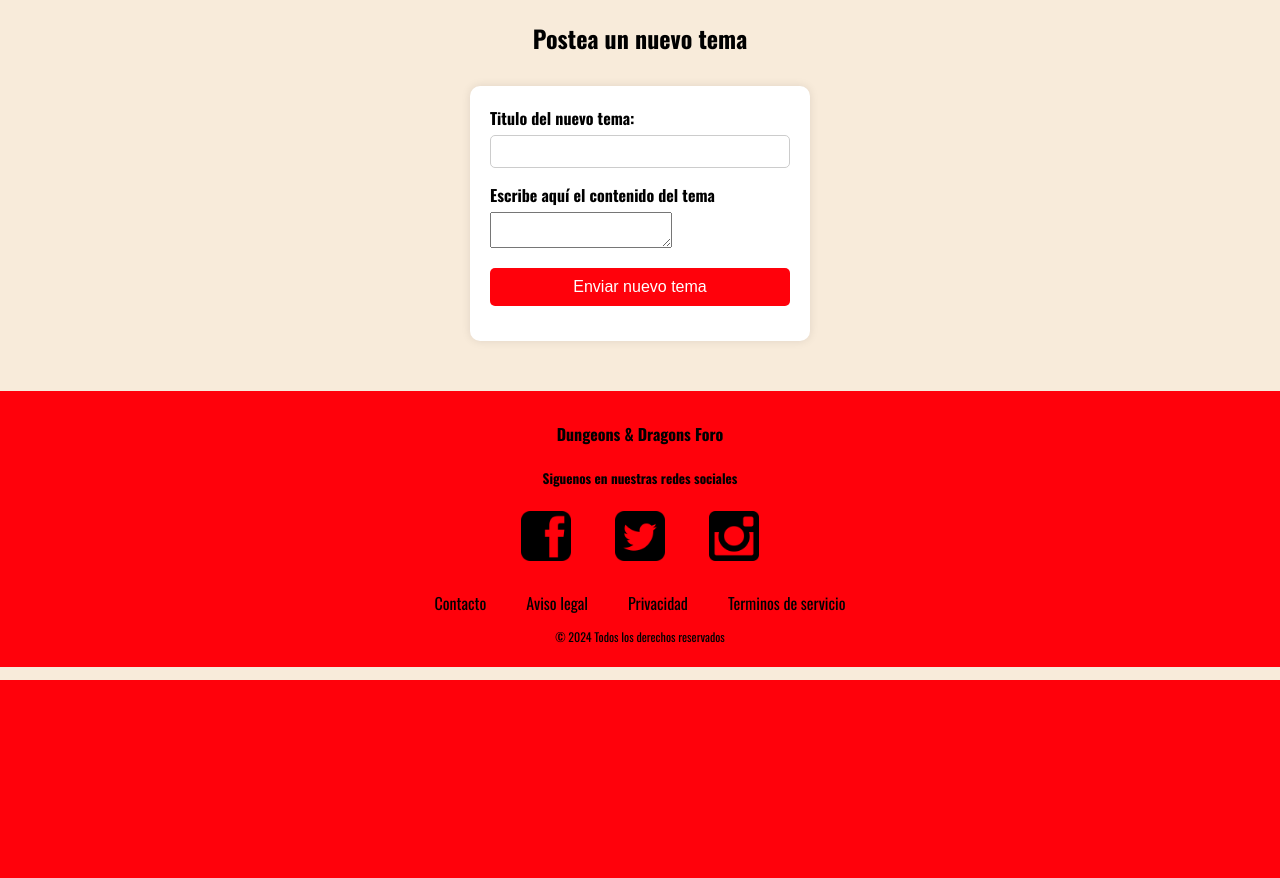
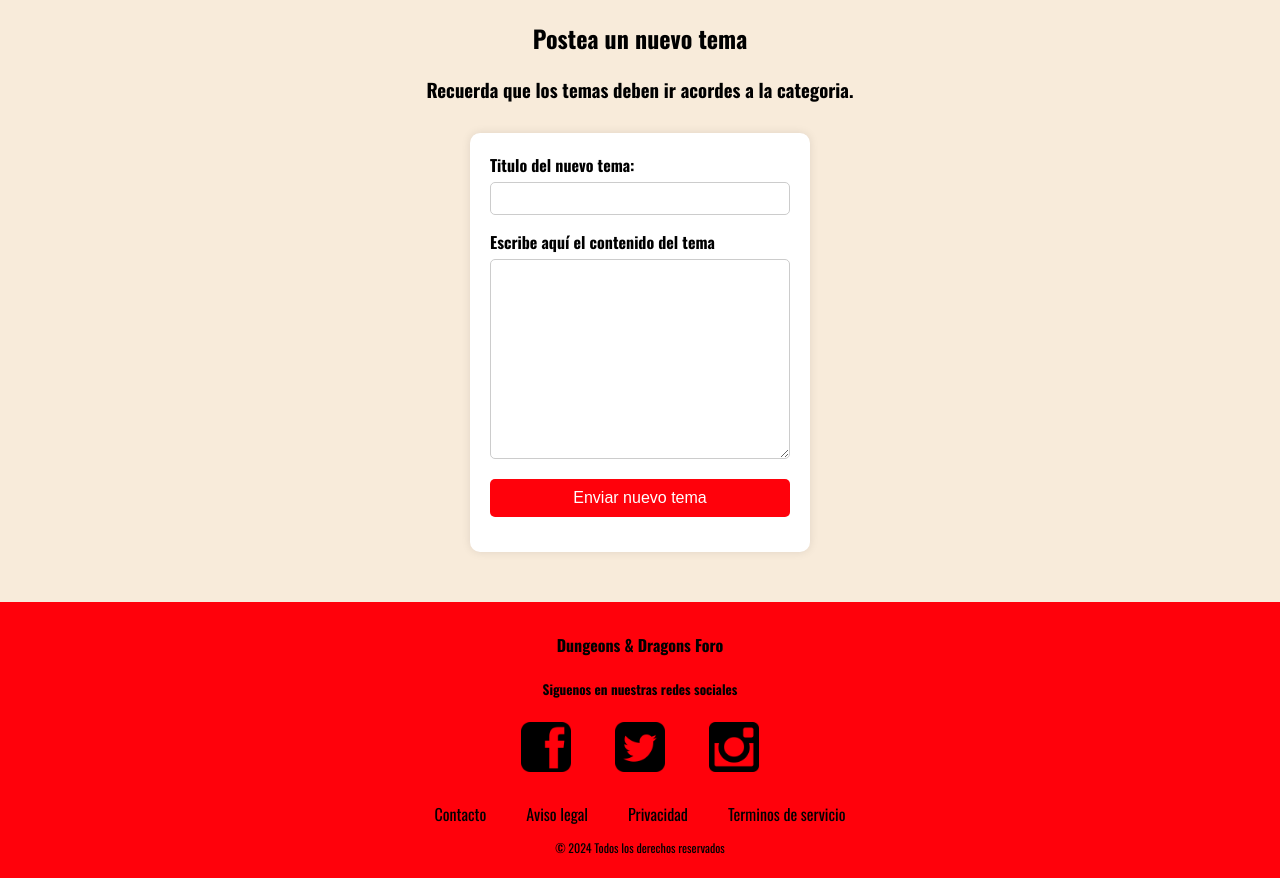
Before and after one commit to MapiTenas/ForoDnD-Php, a PHP site: page /View/crear_tema.php in a window 1280 px wide. Shown: the part 120-998 px from the top of the page. Before the commit the page ends 800 px from the top, so only its background shows below. Run offline with PHP 8.4, Linux system fonts and the light colour scheme; the visitor is signed in with stand-in values (Sample User, id 1).

Commit message:
Refactorización c

```diff
--- a/Controler/TemaController.php
+++ b/Controler/TemaController.php
@@ -1,4 +1,5 @@
 <?php
+include '../Resources/session_start.php';
 require_once '../Model/tema.php';
 
 class TemaController {
@@ -11,4 +12,24 @@ class TemaController {
     }
 
 }
+
+
+if ($_SERVER['REQUEST_METHOD'] === 'POST' && isset($_GET['action']) && $_GET['action'] === 'crear') {
+    $categoria_id = intval($_POST['categoria_id']);
+    $titulo = $_POST['titulo'];
+    $contenido = $_POST['contenido'];
+    $usuario_id = $_SESSION['user_id'];
+
+    $temaController = new TemaController();
+    $nuevo_tema_id = $temaController->crearTema($categoria_id, $titulo, $contenido, $usuario_id);
+
+    if ($nuevo_tema_id) {
+        header("Location: ../View/ver_temas.php?id=$categoria_id");
+        exit();
+    } else {
+        echo "<p>Hubo un error al crear el tema.</p>";
+    }
+
+
+}
 ?>
--- a/Resources/styles.css
+++ b/Resources/styles.css
@@ -236,7 +236,7 @@ button:hover {
     padding: 20px;
 }
 
-/* CSS para cada tarjeta de tema */
+
 .topic-card {
     background-color: white;
     border: 1px solid #ccc;
@@ -255,21 +255,20 @@ button:hover {
     transform: translateY(-5px);
 }
 
-/* CSS para el título del tema */
+
 .topic-title {
     font-size: 22px;
     margin-bottom: 10px;
     text-align: center;
 }
 
-/* CSS para el contenido del tema */
 .topic-content {
     font-size: 18px;
     margin-bottom: 15px;
     text-align: center;
 }
 
-/* CSS para el pie de la tarjeta de tema */
+
 .topic-footer {
     font-size: 14px;
     color: #666;
@@ -277,7 +276,19 @@ button:hover {
     justify-content: space-between;
 }
 
-/* CSS para el autor y la fecha */
+
 .topic-author, .topic-date {
     display: inline-block;
 }
+
+
+
+textarea {
+    width: 100%;
+    height: 200px;
+    padding: 8px;
+    border: 1px solid #ccc;
+    border-radius: 5px;
+    box-sizing: border-box;
+    resize: vertical;
+}
--- a/View/crear_categoria.php
+++ b/View/crear_categoria.php
@@ -19,7 +19,7 @@
             </div>
             <div class="form-group">
                 <label for="descripcion">Descripción para la nueva categoria:</label>
-                <input type="text" id="descripcion" name="descripcion" value="" required>
+                <textarea id="descripcion" name="descripcion" required> </textarea>
             </div>
             <div class="form-group">
                 <button type="submit" name="submit">Registrar</button>
--- a/View/crear_tema.php
+++ b/View/crear_tema.php
@@ -9,32 +9,12 @@
 <body>
 <?php include '../Resources/header.php' ?>
 
-<?php
-if (isset($_SESSION['username'])) :
-    require_once '../Controler/TemaController.php';
+<?php if (isset($_SESSION['username'])) : ?>
+    <h2>Postea un nuevo tema</h2>
+    <h3>Recuerda que los temas deben ir acordes a la categoria.</h3>
 
-    // Recupero el id de la categoria para poder pasarlo al método POST
-    $categoria_id = isset($_GET['id']) ? intval($_GET['id']) : 1;
-
-    if (isset($_POST['submit'])) {
-        $titulo = $_POST['titulo'];
-        $contenido = $_POST['contenido'];
-        $usuario_id = $_SESSION['user_id'];
-
-        $temaController = new TemaController();
-        $nuevo_tema_id = $temaController->crearTema($categoria_id, $titulo, $contenido, $usuario_id);
-
-        if ($nuevo_tema_id) {
-            echo "<p>Tema creado exitosamente!</p>";
-        } else {
-            echo "<p>Hubo un error al crear el tema.</p>";
-        }
-    }
-    ?>
-
-    <h2>Postea un nuevo tema</h2>
     <div class="form-container">
-        <form action="" method="post">
+        <form action="../Controler/TemaController.php?action=crear" method="post">
             <div class="form-group">
                 <label for="titulo">Titulo del nuevo tema:</label>
                 <input type="text" id="titulo" name="titulo" value="" required>
@@ -46,12 +26,10 @@ if (isset($_SESSION['username'])) :
             <div class="form-group">
                 <button type="submit" name="submit">Enviar nuevo tema</button>
             </div>
+            <input type="hidden" name="categoria_id" value="<?php echo intval($_GET['id'] ?? 1); ?>">
         </form>
     </div>
 <?php endif; ?>
-
-
-
 <?php include '../Resources/footer.php' ?>
 </body>
 
```
